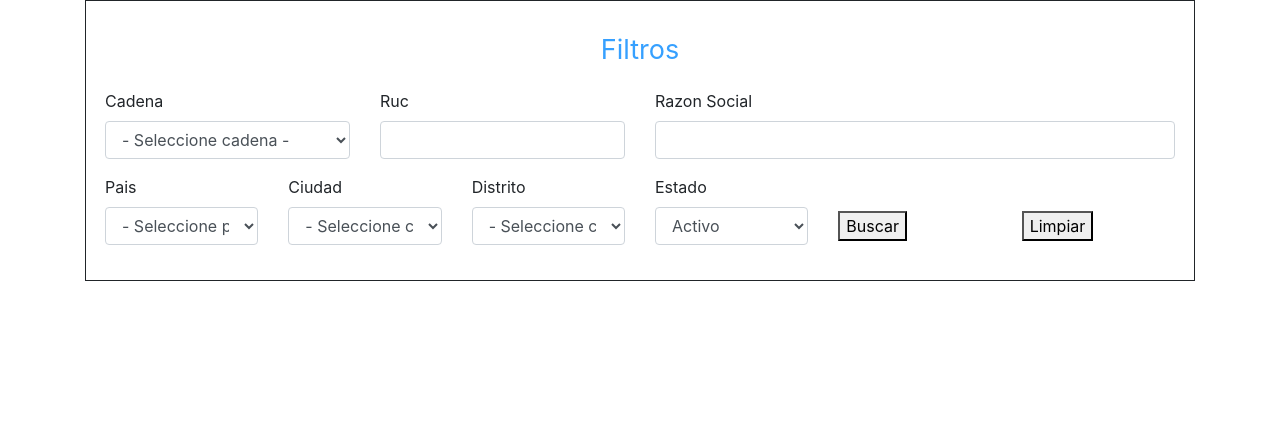
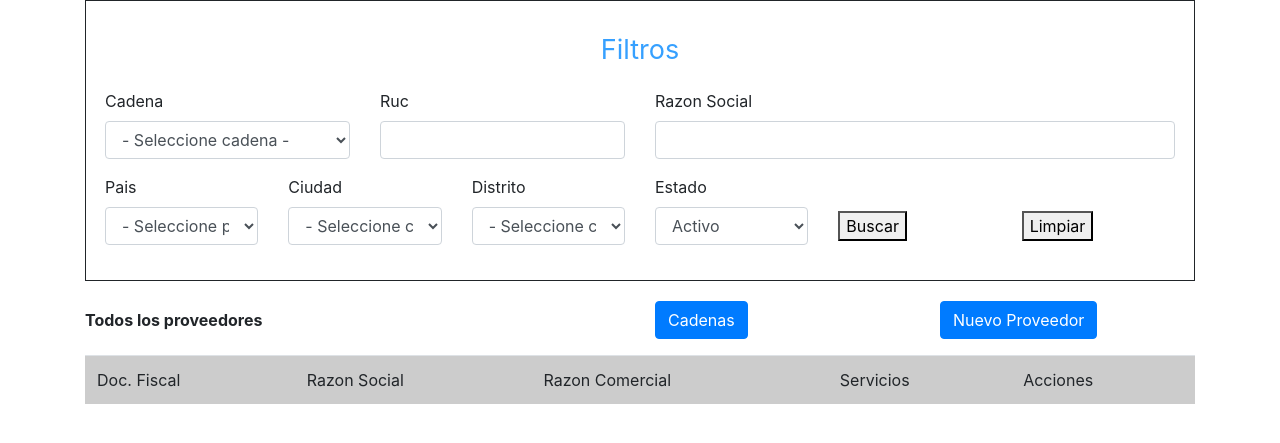
Before and after one commit to jsantamaria2505/SETSANTAMARIA, a PHP site: page / in a window 1280 px wide. Shown: the top 443 px of the page. Run offline with PHP 8.4, Linux system fonts and the light colour scheme.

Commit message:
tercer commit
segunda pantalla ventana modal

```diff
--- a/index.php
+++ b/index.php
@@ -141,22 +141,217 @@
                         </div>
 
 
-						<!--
-                        <div class="form-group">
-                            <div class="col-md-12 text-center">
-                                <button type="submit" class="btn btn-primary btn-lg">Submit</button>
-                            </div>
-                        </div>
-                    -->
                     </fieldset>
                 </form>
             </div>
         </div>
     </div>
-</div>
+	</div>
+
+	<div class="container" style="padding-top:20px;">
+		<div class="row">
+			<div class="col-md-12">
+				<div class="well well-sm">
+					<div class="form-group row">
+						<div class="col-md-6" style="padding-top:10px;">
+                            	<h6><strong>Todos los proveedores</strong></h6>
+                         </div>
+
+                         <div class="col-md-3">
+                            	<button type="button" class="btn btn-primary">Cadenas</button>
+                         </div>
+
+                         <div class="col-md-3">
+                            	<button type="button" class="btn btn-primary" data-toggle="modal" data-target="#modal-nuevo">Nuevo Proveedor</button>
+                         </div>
+					</div>
+				</div>
+			</div>
+		</div>
+
+		<table class="table table-striped">
+   	     <thead style="background:#cccccc;">
+
+          <tr>
+               <td>Doc. Fiscal</td>
+               <td>Razon Social</td>
+               <td>Razon Comercial</td>
+               <td>Servicios</td>
+                <td>Acciones</td>
+
+
+          </tr>
+      	</thead>
+
+     	 <tbody id="cuerpo">
+
+
+
+     	 </tbody>
+
+
+   		</table>
+	</div>
+
+
+	<!-- MODAL REGISTRAR NUEVO -->
+  <div class="modal" id="modal-nuevo">
+    <div class="modal-dialog">
+      <div class="modal-content">
+
+        <!-- Modal Header -->
+        <div class="modal-header">
+          <h4 class="modal-title">Nuevo Proveedor</h4>
+          <button type="button" class="close" data-dismiss="modal">&times;</button>
+        </div>
+
+        <!-- Modal body -->
+        <div class="modal-body">
+
+
+		<h6>Datos Basicos</h6>
+
+		<div class="row">
+			<div class="col-md-12">
+				<div class="well well-sm">
+					<div class="form-group row">
+						<div class="col-md-3">
+                            	<label>Tipo persona</label>
+
+                                <select id="tipo-persona" name="tipo-persona" class="form-control" required>
+
+                    				<option value="juridica">Juridica</option>
+                    				<option value="natural">Natural</option>
+
+                  				</select>
+                         </div>
+
+                         <div class="col-md-4">
+                            	<label>Cadena</label>
+
+                                <select id="cadena-prov" name="cadena-prov" class="form-control" required>
+
+                    				<option value="miraflores">Sonesta</option>
+                    				<option value="san isidro">Hilton</option>
+
+                  				</select>
+                         </div>
+
+                         <div class="col-md-5">
+                            	<label>Nro. Documento Fiscal.</label>
+
+                                <input id="id_documento" name="id_documento" type="text" class="form-control">
+                         </div>
+					</div>
+
+					<div class="form-group row">
+						<div class="col-md-6">
+							<label>Razon Social</label>
+							<input id="razon-social" name="razon-social" type="text" class="form-control">
+						</div>
+
+						<div class="col-md-6">
+							<label>Razon Comercial</label>
+							<input id="razon-comercial" name="razon-comercial" type="text" class="form-control">
+						</div>
+					</div>
+				</div>
+			</div>
+		</div>
+
+        <h6>Locacion</h6>
+
+        <div class="row">
+			<div class="col-md-12">
+				<div class="well well-sm">
+					<div class="form-group row">
+						<div class="col-md-6">
+                            	<label>Pais</label>
+
+                                <select id="pais" name="pais" class="form-control" required>
+
+                    				<option value="peru">Peru</option>
+                    				<option value="argentina">Argentina</option>
+
+                  				</select>
+                         </div>
+
+                         <div class="col-md-6">
+                            	<label>Ciudad</label>
+
+                                <select id="ciudad" name="ciudad" class="form-control" required>
+
+                    				<option value="lima">Lima</option>
+                    				<option value="cusco">Cusco</option>
+                    				<option value="buenos aires">Buenos Aires</option>
+
+                  				</select>
+                         </div>
+
+
+					</div>
+
+					<div class="form-group row">
+						<div class="col-md-12">
+							<label>Direccion</label>
+							<input id="direccion" name="direccion" type="text" class="form-control">
+						</div>
+
+					</div>
+				</div>
+			</div>
+		</div>
+
+		<h6>Otros datos</h6>
+      		<div class="row">
+      			<div class="col-md-12">
+      				<div class="form-group row">
+						<div class="col-md-3">
+							<label>Telefono</label>
+							<input id="telefono" name="telefono" type="text" class="form-control">
+						</div>
+
+						<div class="col-md-5">
+							<label>Correo Electronico</label>
+							<input id="correo" name="correo" type="text" class="form-control">
+						</div>
+
+						<div class="col-md-4">
+							<legend style="font-size:14px;">Es domiciliado</legend>
+
+							<input type="radio" name="es_domiciliado" id="es_domiciliado" value="Si" />
+                              <label for="radio-1">Si</label>
+
+                             <input type="radio" name="es_domiciliado" id="es_domiciliado" value="No" />
+                              <label for="radio-1">No</label>
+
+
+						</div>
+      				</div>
+      			</div>
+      		</div>
+        </div>
+
+        <!-- Modal footer -->
+        <div class="modal-footer">
+
+        <button type="button" class="btn btn-danger" data-dismiss="modal">CERRAR</button>
+         <button type="button" class="btn btn-primary" data-dismiss="modal" onclick='insertar();'>CREAR NUEVO</button>
+
+        </div>
+
+      </div>
+    </div>
+  </div>
 
 	<script src="https://code.jquery.com/jquery-3.3.1.slim.min.js" integrity="sha384-q8i/X+965DzO0rT7abK41JStQIAqVgRVzpbzo5smXKp4YfRvH+8abtTE1Pi6jizo" crossorigin="anonymous"></script>
 <script src="https://cdnjs.cloudflare.com/ajax/libs/popper.js/1.14.7/umd/popper.min.js" integrity="sha384-UO2eT0CpHqdSJQ6hJty5KVphtPhzWj9WO1clHTMGa3JDZwrnQq4sF86dIHNDz0W1" crossorigin="anonymous"></script>
 	<script src="https://stackpath.bootstrapcdn.com/bootstrap/4.3.1/js/bootstrap.min.js" integrity="sha384-JjSmVgyd0p3pXB1rRibZUAYoIIy6OrQ6VrjIEaFf/nJGzIxFDsf4x0xIM+B07jRM" crossorigin="anonymous"></script>
+
+	<script>
+		$(document).ready(function(){
+			console.log("estamos listos jquery");
+		});
+	</script>
 </body>
 </html>
```
